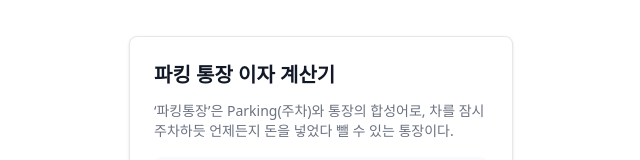
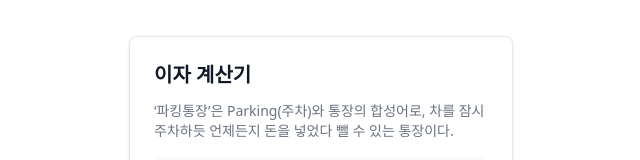
Before and after one commit to rumor1993/QuickInterest, a SvelteKit app: page / in a window 1280 px wide. Shown: the top 160 px of the page, without its empty margins (319-959 px from the left). Built offline with nearby package versions, Linux system fonts and the light colour scheme.

Commit message:
h5 => h1 변경

```diff
--- a/src/routes/+page.svelte
+++ b/src/routes/+page.svelte
@@ -1,8 +1,8 @@
 <section>
 	<div class="m-auto mt-5 w-full max-w-sm p-4 bg-white border border-gray-200 rounded-lg shadow sm:p-6">
-		<h5 class="mb-3 text-base font-semibold text-gray-900 md:text-xl">
-			파킹 통장 이자 계산기
-		</h5>
+		<h1 class="mb-3 text-base font-semibold text-gray-900 md:text-xl">
+			이자 계산기
+		</h1>
 		<p class="text-sm font-normal text-gray-500">‘파킹통장’은 Parking(주차)와 통장의 합성어로, 차를 잠시 주차하듯 언제든지 돈을 넣었다 뺄 수 있는 통장이다.</p>
 		<ul class="my-4 space-y-3">
 			<li>
```
